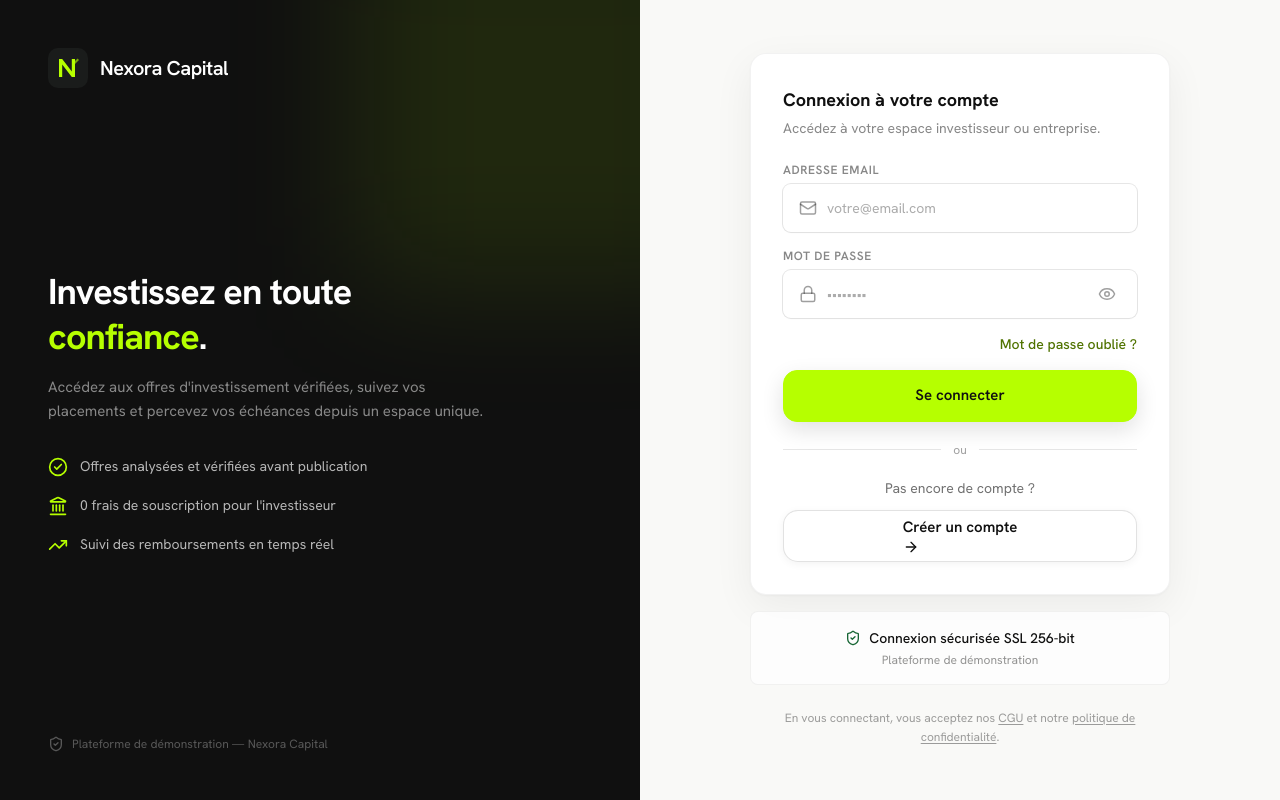
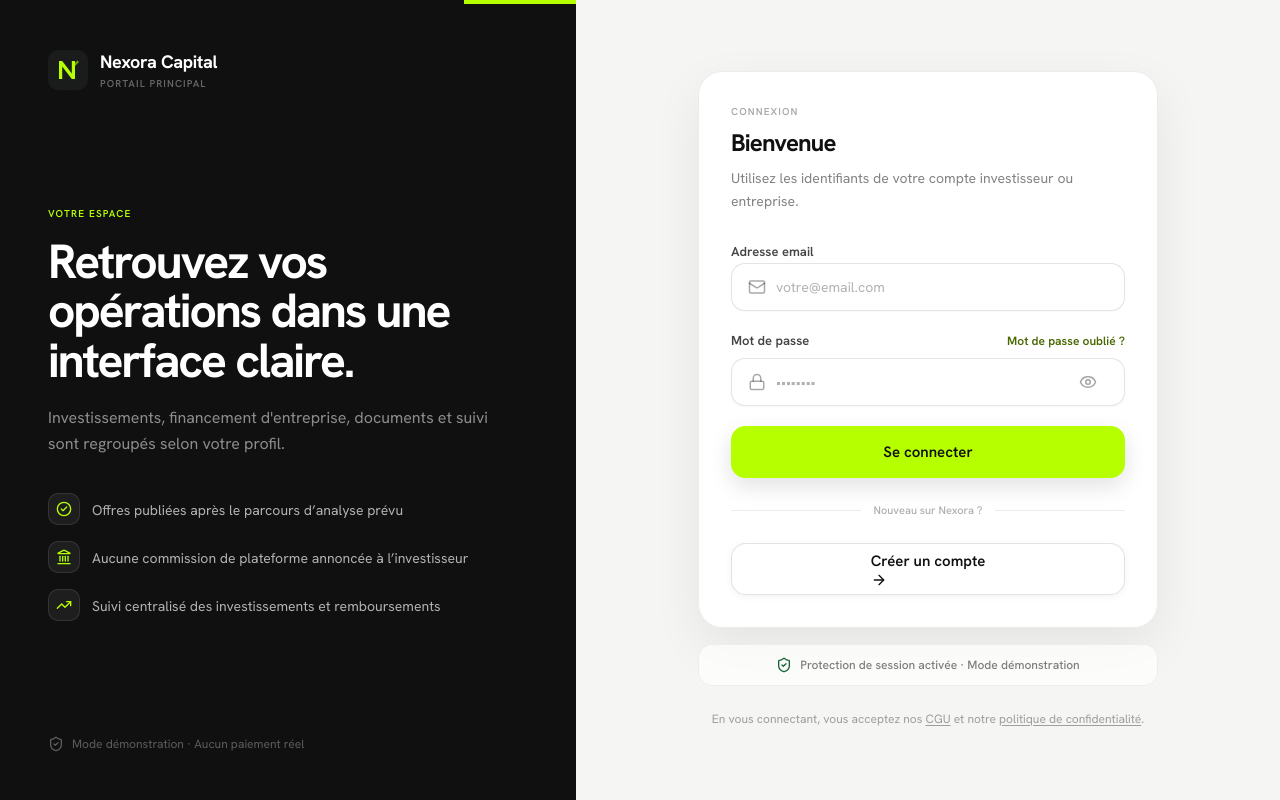
Before and after one commit to Angeouiya/elzora-capital, a Next.js app: page /connexion in a window 1280 px wide. Built offline with nearby package versions, Linux system fonts and the light colour scheme.

Commit message:
feat(auth): redesign public login and isolate internal accounts

```diff
--- a/app/connexion/page.tsx
+++ b/app/connexion/page.tsx
@@ -1,20 +1,19 @@
 "use client";
 
-import { useState, FormEvent } from "react";
+import { FormEvent, useState } from "react";
 import Link from "next/link";
-import { signIn } from "next-auth/react";
+import { signIn, signOut } from "next-auth/react";
 import {
-  Mail,
-  Lock,
+  AlertCircle,
+  ArrowRight,
+  CheckCircle2,
   Eye,
   EyeOff,
-  AlertCircle,
-  ArrowRight,
+  Landmark,
+  Lock,
+  Mail,
   ShieldCheck,
-  CheckCircle2,
-  Landmark,
   TrendingUp,
-  Loader2,
 } from "lucide-react";
 import { NexoraLogo, NexoraLogoDark } from "@/components/NexoraLogo";
 import { Button } from "@/components/ui/Button";
@@ -30,9 +29,10 @@ export default function ConnexionPage() {
   const passwordValid = password.length >= 6;
   const formValid = emailValid && passwordValid;
 
-  const handleSubmit = async (e: FormEvent) => {
-    e.preventDefault();
+  const handleSubmit = async (event: FormEvent) => {
+    event.preventDefault();
     setError("");
+
     if (!formValid) {
       setError(
         !emailValid
@@ -43,6 +43,7 @@ export default function ConnexionPage() {
     }
 
     setLoading(true);
+
     try {
       const result = await signIn("credentials", {
         email,
@@ -52,267 +53,225 @@ export default function ConnexionPage() {
 
       if (result?.error) {
         setError("Email ou mot de passe incorrect. Veuillez réessayer.");
-        setLoading(false);
         return;
       }
 
-      /* Redirection selon le rôle (ou vers la page demandée via ?redirectTo=) */
-      const redirectTo = new URLSearchParams(window.location.search).get(
+      const sessionResponse = await fetch("/api/auth/session", {
+        cache: "no-store",
+      });
+      const session = await sessionResponse.json();
+      const role = session?.user?.role as string | undefined;
+
+      /* Le portail interne possède sa propre authentification. */
+      if (role === "ADMIN") {
+        await signOut({ redirect: false });
+        setError("Ce compte ne peut pas accéder à ce portail.");
+        return;
+      }
+
+      let target = role === "ENTERPRISE" ? "/entreprise/dashboard" : "/dashboard";
+      const requestedTarget = new URLSearchParams(window.location.search).get(
         "redirectTo"
       );
 
-      let target = "/dashboard";
-      try {
-        const res = await fetch("/api/auth/session");
-        const session = await res.json();
-        const role = session?.user?.role as string | undefined;
-        if (role === "ENTERPRISE") target = "/entreprise/dashboard";
-        else if (role === "ADMIN") target = "/admin/dashboard";
-      } catch {
-        /* session illisible : redirection par défaut */
-      }
-      if (redirectTo && redirectTo.startsWith("/")) target = redirectTo;
+      const safeRedirect =
+        requestedTarget &&
+        requestedTarget.startsWith("/") &&
+        !requestedTarget.startsWith("//") &&
+        !requestedTarget.startsWith("/admin");
 
-      window.location.href = target;
+      if (safeRedirect) target = requestedTarget;
+      window.location.assign(target);
     } catch {
       setError("Erreur de connexion. Veuillez réessayer.");
+    } finally {
       setLoading(false);
     }
   };
 
   return (
-    <div className="min-h-screen bg-[#f9f9f7] grid grid-cols-1 lg:grid-cols-2">
-      {/* ----------------------- Panneau marque (desktop) --------------------- */}
-      <div className="hidden lg:flex bg-[#101010] flex-col justify-between p-12 relative overflow-hidden">
-        <div
-          className="absolute -top-24 -right-24 w-96 h-96 rounded-full bg-[#B6FF00]/10 blur-3xl pointer-events-none"
-          aria-hidden
-        />
-        <Link href="/" className="relative flex items-center gap-3">
-          <NexoraLogoDark size={40} />
-          <span className="text-white text-xl font-semibold tracking-tight">
-            Nexora Capital
-          </span>
+    <div className="grid min-h-screen grid-cols-1 bg-[#F5F5F3] lg:grid-cols-[minmax(360px,0.9fr)_minmax(520px,1.1fr)]">
+      <aside className="relative hidden flex-col justify-between overflow-hidden bg-[#101010] p-10 xl:p-12 lg:flex">
+        <div className="absolute right-0 top-0 h-1 w-28 bg-[#B6FF00]" aria-hidden="true" />
+
+        <Link href="/" className="group relative flex items-center gap-3 self-start">
+          <NexoraLogoDark size={40} className="transition-transform duration-200 group-hover:scale-[1.03]" />
+          <div>
+            <p className="text-lg font-bold tracking-[-0.02em] text-white">Nexora Capital</p>
+            <p className="text-[10px] font-semibold uppercase tracking-[0.11em] text-white/36">Portail principal</p>
+          </div>
         </Link>
 
-        <div className="relative max-w-md">
-          <h1 className="text-4xl font-bold text-white tracking-tight leading-tight">
-            Investissez en toute{" "}
-            <span className="text-[#B6FF00]">confiance</span>.
+        <div className="relative max-w-lg py-12">
+          <p className="text-[10px] font-semibold uppercase tracking-[0.12em] text-[#B6FF00]">Votre espace</p>
+          <h1 className="mt-4 text-[40px] font-bold leading-[1.03] tracking-[-0.045em] text-white xl:text-[48px]">
+            Retrouvez vos opérations dans une interface claire.
           </h1>
-          <p className="text-white/50 mt-4 leading-relaxed">
-            Accédez aux offres d&apos;investissement vérifiées, suivez vos
-            placements et percevez vos échéances depuis un espace unique.
+          <p className="mt-5 max-w-md text-sm leading-relaxed text-white/52 xl:text-base">
+            Investissements, financement d&apos;entreprise, documents et suivi sont regroupés selon votre profil.
           </p>
-          <ul className="mt-8 space-y-4">
+
+          <ul className="mt-9 space-y-4">
             {[
               {
                 icon: CheckCircle2,
-                text: "Offres analysées et vérifiées avant publication",
+                text: "Offres publiées après le parcours d’analyse prévu",
               },
               {
                 icon: Landmark,
-                text: "0 frais de souscription pour l'investisseur",
+                text: "Aucune commission de plateforme annoncée à l’investisseur",
               },
               {
                 icon: TrendingUp,
-                text: "Suivi des remboursements en temps réel",
+                text: "Suivi centralisé des investissements et remboursements",
               },
             ].map((item) => (
               <li key={item.text} className="flex items-start gap-3">
-                <item.icon className="h-5 w-5 text-[#B6FF00] shrink-0 mt-0.5" />
-                <span className="text-white/70 text-sm leading-relaxed">
-                  {item.text}
+                <span className="flex h-8 w-8 shrink-0 items-center justify-center rounded-[10px] border border-white/10 bg-white/6">
+                  <item.icon className="h-4 w-4 text-[#B6FF00]" />
                 </span>
+                <span className="pt-1.5 text-sm leading-relaxed text-white/68">{item.text}</span>
               </li>
             ))}
           </ul>
         </div>
 
-        <p className="relative text-white/30 text-xs flex items-center gap-2">
+        <div className="relative flex items-center gap-2 text-xs text-white/32">
           <ShieldCheck className="h-4 w-4" />
-          Plateforme de démonstration — Nexora Capital
-        </p>
-      </div>
+          <span>Mode démonstration · Aucun paiement réel</span>
+        </div>
+      </aside>
 
-      {/* ------------------------------ Formulaire ---------------------------- */}
-      <div className="flex flex-col items-center justify-center px-4 py-10 sm:px-8">
-        <div className="w-full max-w-[420px] animate-fade-in-up">
-          {/* Logo (visible sur mobile) */}
-          <div className="flex lg:hidden flex-col items-center mb-8">
-            <NexoraLogo size={48} />
-            <h1 className="text-xl font-semibold text-[#101010] mt-3 tracking-tight">
-              Nexora Capital
-            </h1>
-            <p className="text-sm text-[#101010]/50 mt-0.5">
-              Investissez en toute confiance
-            </p>
+      <main className="flex min-h-screen items-center justify-center px-4 py-8 sm:px-8 lg:px-12">
+        <div className="w-full max-w-[460px] animate-fade-in-up">
+          <div className="mb-8 flex flex-col items-center lg:hidden">
+            <Link href="/" aria-label="Accueil Nexora Capital">
+              <NexoraLogo size={48} />
+            </Link>
+            <h1 className="mt-3 text-xl font-bold tracking-[-0.025em] text-[#101010]">Nexora Capital</h1>
+            <p className="mt-1 text-sm text-[#101010]/46">Accédez à votre espace</p>
           </div>
 
-          <div className="bg-white rounded-2xl p-6 sm:p-8 shadow-[0_1px_3px_rgba(0,0,0,0.04),0_12px_40px_rgba(0,0,0,0.06)] border border-[#101010]/5">
-            <h2 className="text-lg font-bold text-[#101010] mb-1">
-              Connexion à votre compte
-            </h2>
-            <p className="text-sm text-[#101010]/50 mb-6">
-              Accédez à votre espace investisseur ou entreprise.
-            </p>
+          <div className="rounded-[24px] border border-[#101010]/8 bg-white p-5 shadow-[0_18px_50px_rgba(16,16,16,0.07)] sm:p-8">
+            <div className="mb-7">
+              <p className="text-[10px] font-semibold uppercase tracking-[0.11em] text-[#101010]/36">Connexion</p>
+              <h2 className="mt-2 text-2xl font-bold tracking-[-0.035em] text-[#101010]">Bienvenue</h2>
+              <p className="mt-2 text-sm leading-relaxed text-[#101010]/52">
+                Utilisez les identifiants de votre compte investisseur ou entreprise.
+              </p>
+            </div>
 
-            <form onSubmit={handleSubmit} className="space-y-4" noValidate>
-              {/* Email */}
-              <div className="flex flex-col gap-1.5">
-                <label
-                  htmlFor="email"
-                  className="text-xs font-semibold uppercase tracking-wider text-[#101010]/50"
-                >
+            <form onSubmit={handleSubmit} className="space-y-5" noValidate>
+              <div className="space-y-2">
+                <label htmlFor="email" className="text-[13px] font-semibold text-[#101010]/78">
                   Adresse email
                 </label>
                 <div
-                  className={`flex items-center gap-2.5 bg-white rounded-xl px-4 shadow-[0_1px_2px_rgba(16,16,16,0.03)] transition-all ${
+                  className={`flex h-[52px] items-center gap-2.5 rounded-[14px] border bg-white px-4 shadow-[0_1px_2px_rgba(16,16,16,0.03)] transition-[border-color,box-shadow] sm:h-12 ${
                     error && !emailValid
-                      ? "ring-2 ring-[#C62828]"
-                      : "ring-1 ring-[#101010]/10 focus-within:ring-2 focus-within:ring-[#B6FF00] focus-within:shadow-[0_0_0_4px_rgba(182,255,0,0.15)]"
+                      ? "border-[#C62828] shadow-[0_0_0_4px_rgba(198,40,40,0.08)]"
+                      : "border-[#101010]/11 focus-within:border-[#B6FF00] focus-within:shadow-[0_0_0_4px_rgba(182,255,0,0.14)]"
                   }`}
                 >
-                  <Mail className="h-4.5 w-4.5 text-[#101010]/40 shrink-0" />
+                  <Mail className="h-[18px] w-[18px] shrink-0 text-[#101010]/36" />
                   <input
                     id="email"
                     type="email"
                     value={email}
-                    onChange={(e) => setEmail(e.target.value)}
+                    onChange={(event) => setEmail(event.target.value)}
                     placeholder="votre@email.com"
                     autoComplete="email"
-                    className="flex-1 h-12 bg-transparent text-base md:text-sm text-[#101010] placeholder:text-[#101010]/35 outline-none"
+                    className="h-full min-w-0 flex-1 bg-transparent text-base text-[#101010] outline-none placeholder:text-[#101010]/32 sm:text-sm"
                   />
                 </div>
               </div>
 
-              {/* Mot de passe */}
-              <div className="flex flex-col gap-1.5">
-                <label
-                  htmlFor="password"
-                  className="text-xs font-semibold uppercase tracking-wider text-[#101010]/50"
-                >
-                  Mot de passe
-                </label>
+              <div className="space-y-2">
+                <div className="flex items-center justify-between gap-3">
+                  <label htmlFor="password" className="text-[13px] font-semibold text-[#101010]/78">
+                    Mot de passe
+                  </label>
+                  <Link
+                    href="/mot-de-passe-oublie"
+                    className="text-xs font-semibold text-[#486800] transition-colors hover:text-[#101010]"
+                  >
+                    Mot de passe oublié ?
+                  </Link>
+                </div>
                 <div
-                  className={`flex items-center gap-2.5 bg-white rounded-xl px-4 shadow-[0_1px_2px_rgba(16,16,16,0.03)] transition-all ${
+                  className={`flex h-[52px] items-center gap-2.5 rounded-[14px] border bg-white px-4 shadow-[0_1px_2px_rgba(16,16,16,0.03)] transition-[border-color,box-shadow] sm:h-12 ${
                     error && !passwordValid
-                      ? "ring-2 ring-[#C62828]"
-                      : "ring-1 ring-[#101010]/10 focus-within:ring-2 focus-within:ring-[#B6FF00] focus-within:shadow-[0_0_0_4px_rgba(182,255,0,0.15)]"
+                      ? "border-[#C62828] shadow-[0_0_0_4px_rgba(198,40,40,0.08)]"
+                      : "border-[#101010]/11 focus-within:border-[#B6FF00] focus-within:shadow-[0_0_0_4px_rgba(182,255,0,0.14)]"
                   }`}
                 >
-                  <Lock className="h-4.5 w-4.5 text-[#101010]/40 shrink-0" />
+                  <Lock className="h-[18px] w-[18px] shrink-0 text-[#101010]/36" />
                   <input
                     id="password"
                     type={showPassword ? "text" : "password"}
                     value={password}
-                    onChange={(e) => setPassword(e.target.value)}
+                    onChange={(event) => setPassword(event.target.value)}
                     placeholder="••••••••"
                     autoComplete="current-password"
-                    className="flex-1 h-12 bg-transparent text-base md:text-sm text-[#101010] placeholder:text-[#101010]/35 outline-none"
+                    className="h-full min-w-0 flex-1 bg-transparent text-base text-[#101010] outline-none placeholder:text-[#101010]/32 sm:text-sm"
                   />
                   <button
                     type="button"
-                    onClick={() => setShowPassword((v) => !v)}
-                    aria-label={
-                      showPassword
-                        ? "Masquer le mot de passe"
-                        : "Afficher le mot de passe"
-                    }
-                    className="h-11 w-11 -mr-2 inline-flex items-center justify-center rounded-lg text-[#101010]/40 hover:bg-[#F5F5F3] hover:text-[#101010] transition-colors shrink-0"
+                    onClick={() => setShowPassword((value) => !value)}
+                    aria-label={showPassword ? "Masquer le mot de passe" : "Afficher le mot de passe"}
+                    className="flex h-10 w-10 shrink-0 items-center justify-center rounded-[11px] text-[#101010]/38 transition-colors hover:bg-[#F5F5F3] hover:text-[#101010]"
                   >
                     {showPassword ? (
-                      <EyeOff className="h-4.5 w-4.5" />
+                      <EyeOff className="h-[18px] w-[18px]" />
                     ) : (
-                      <Eye className="h-4.5 w-4.5" />
+                      <Eye className="h-[18px] w-[18px]" />
                     )}
                   </button>
                 </div>
               </div>
 
-              {/* Mot de passe oublié */}
-              <div className="flex justify-end">
-                <Link
-                  href="/mot-de-passe-oublie"
-                  className="text-sm font-medium text-[#507300] hover:underline underline-offset-2 transition-colors"
-                >
-                  Mot de passe oublié&nbsp;?
-                </Link>
-              </div>
-
-              {/* Erreur */}
               {error && (
-                <div className="flex items-start gap-2.5 p-3 rounded-lg bg-[#C62828]/10 animate-fade-in-up">
-                  <AlertCircle className="h-4.5 w-4.5 text-[#C62828] shrink-0 mt-0.5" />
-                  <p className="text-sm text-[#C62828]">{error}</p>
+                <div role="alert" className="flex items-start gap-2.5 rounded-[14px] border border-[#C62828]/12 bg-[#C62828]/7 p-3.5">
+                  <AlertCircle className="mt-0.5 h-4 w-4 shrink-0 text-[#C62828]" />
+                  <p className="text-sm leading-relaxed text-[#C62828]">{error}</p>
                 </div>
               )}
 
-              {/* Soumission */}
-              <Button
-                type="submit"
-                variant="primary"
-                size="lg"
-                loading={loading}
-                className="w-full"
-              >
-                {loading ? "Connexion en cours…" : "Se connecter"}
+              <Button type="submit" variant="primary" size="lg" loading={loading} fullWidth>
+                Se connecter
               </Button>
             </form>
 
-            {/* Divider */}
-            <div className="flex items-center gap-3 py-5">
-              <div className="flex-1 h-px bg-[#101010]/10" />
-              <span className="text-xs text-[#101010]/40">ou</span>
-              <div className="flex-1 h-px bg-[#101010]/10" />
+            <div className="my-6 flex items-center gap-3">
+              <div className="h-px flex-1 bg-[#101010]/8" />
+              <span className="text-[11px] font-medium text-[#101010]/34">Nouveau sur Nexora ?</span>
+              <div className="h-px flex-1 bg-[#101010]/8" />
             </div>
 
-            {/* Inscription */}
-            <p className="text-sm text-[#101010]/60 text-center mb-3">
-              Pas encore de compte&nbsp;?
-            </p>
             <Link href="/inscription" className="block">
-              <Button variant="secondary" size="lg" className="w-full">
+              <Button variant="secondary" size="lg" fullWidth>
                 Créer un compte
                 <ArrowRight className="h-4 w-4" />
               </Button>
             </Link>
           </div>
 
-          {/* Sécurité */}
-          <div className="mt-4 bg-white/70 rounded-xl px-5 py-4 flex flex-col items-center gap-1 border border-[#101010]/5">
-            <div className="flex items-center gap-2">
-              {loading ? (
-                <Loader2 className="h-4 w-4 text-[#101010]/40 animate-spin" />
-              ) : (
-                <ShieldCheck className="h-4 w-4 text-[#166534]" />
-              )}
-              <span className="text-sm font-medium text-[#101010]">
-                Connexion sécurisée SSL 256-bit
-              </span>
-            </div>
-            <span className="text-xs text-[#101010]/45">
-              Plateforme de démonstration
-            </span>
+          <div className="mt-4 flex items-center justify-center gap-2 rounded-[14px] border border-[#101010]/6 bg-white/65 px-4 py-3 text-center">
+            <ShieldCheck className="h-4 w-4 shrink-0 text-[#166534]" />
+            <span className="text-xs font-medium text-[#101010]/54">Protection de session activée · Mode démonstration</span>
           </div>
 
-          {/* Footer */}
-          <p className="text-xs text-[#101010]/40 text-center leading-relaxed mt-6">
+          <p className="mt-6 text-center text-xs leading-relaxed text-[#101010]/38">
             En vous connectant, vous acceptez nos{" "}
-            <Link href="/cgu" className="underline underline-offset-2 hover:text-[#101010] transition-colors">
-              CGU
-            </Link>{" "}
+            <Link href="/cgu" className="underline underline-offset-2 transition-colors hover:text-[#101010]">CGU</Link>{" "}
             et notre{" "}
-            <Link
-              href="/confidentialite"
-              className="underline underline-offset-2 hover:text-[#101010] transition-colors"
-            >
+            <Link href="/confidentialite" className="underline underline-offset-2 transition-colors hover:text-[#101010]">
               politique de confidentialité
             </Link>
             .
           </p>
         </div>
-      </div>
+      </main>
     </div>
   );
 }
```
